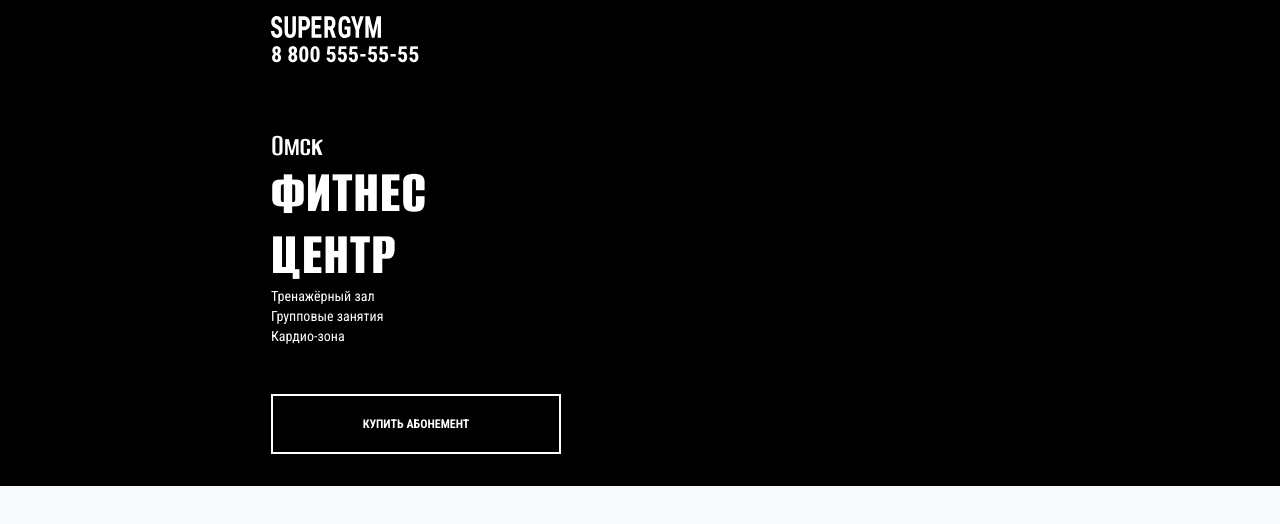
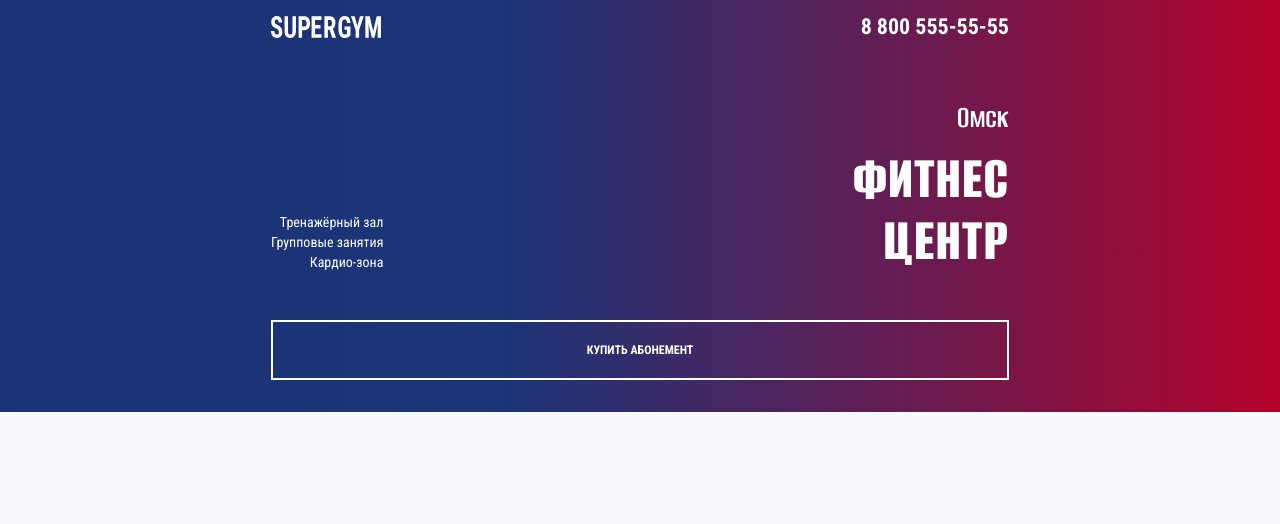
Before and after one commit to rychagoff/htmlacademy-supergym, a website built with Vite: page source/index.html in a window 1280 px wide. Built offline with nearby package versions, Linux system fonts and the light colour scheme.

Commit message:
Создал мелкую сетку и фон

```diff
--- a/source/index.html
+++ b/source/index.html
@@ -45,8 +45,8 @@
 
           <div class="hero__content">
             <div class="hero__info">
+              <span class="hero__city">Омск</span>
               <div class="hero__text">
-                <span class="hero__city">Омск</span>
                 <strong>Фитнес<span class="custom-br"></span>центр</strong>
                 <ul class="hero__list">
                   <li class="hero__item">
--- a/source/sass/blocks/header.scss
+++ b/source/sass/blocks/header.scss
@@ -1,4 +1,7 @@
 .header {
+  display: flex;
+  align-items: center;
+  justify-content: space-between;
   padding: 16px 0;
 }
 
--- a/source/sass/blocks/hero.scss
+++ b/source/sass/blocks/hero.scss
@@ -1,5 +1,5 @@
 .hero {
-  background: #000000;
+  background: $primary-gradient;
 }
 
 .hero__content {
@@ -7,18 +7,26 @@
 }
 
 .hero__info {
+  display: flex;
+  flex-direction: column;
   color: $white-color;
 }
 
 .hero__city {
   display: block;
+  margin-bottom: 14px;
   font-family: $primary-font;
   font-size: 32px;
   line-height: 32px;
   font-weight: 600;
+  text-align: right;
 }
 
 .hero__text {
+  display: flex;
+  flex-direction: row-reverse;
+  align-items: flex-end;
+  justify-content: space-between;
   margin-bottom: 48px;
 }
 
@@ -30,6 +38,7 @@
   font-weight: 800;
   letter-spacing: 1px;
   text-transform: uppercase;
+  text-align: right;
 }
 
 .hero__list {
@@ -37,10 +46,11 @@
 
   line-height: 20px;
   font-weight: 400;
+  text-align: right;
 }
 
 .hero__button {
-  width: 290px;
+  width: 100%;
 }
 
 .hero__image {
--- a/source/sass/vendor/global.scss
+++ b/source/sass/vendor/global.scss
@@ -20,7 +20,7 @@ body {
 }
 
 img {
-  display: inline-flex;
+  display: flex;
   max-width: 100%;
   height: auto;
   object-fit: contain;
--- a/source/sass/vendor/variables.scss
+++ b/source/sass/vendor/variables.scss
@@ -6,6 +6,7 @@ $secondary-font: "Roboto-Condensed", "Impact", sans-serif;
 //  COLORS
 
 $primary-color: #102654;
+$primary-gradient: linear-gradient(90deg, #1C3477 0%, #1A3578 39%, #73184B 76%, #B4022A 100%);
 $secondary-color: #1C3374;
 $secondary-gradient: linear-gradient(136deg, #D10A42 0%, #00359F 100%);
 $additional-light: #F8F9FC;
```
